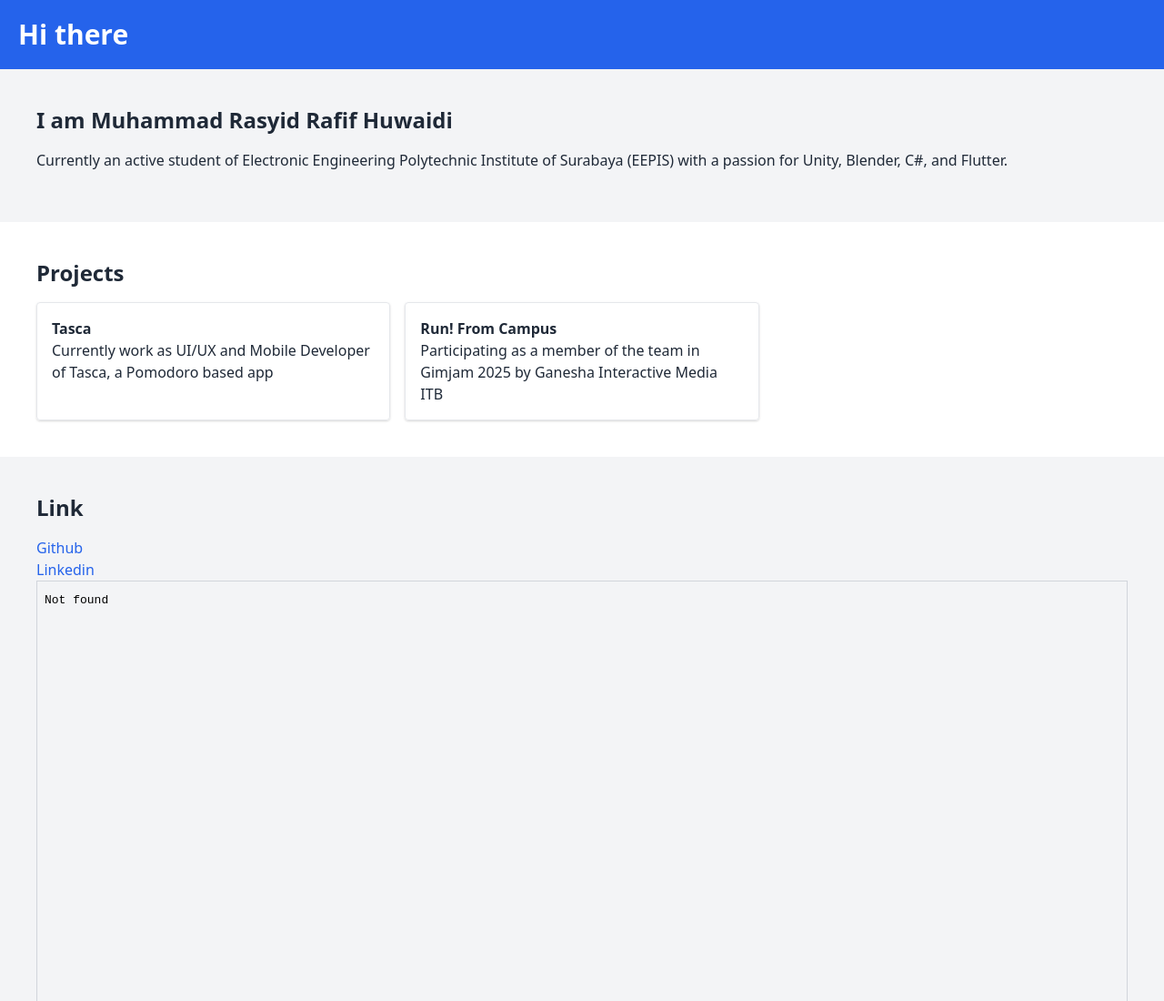
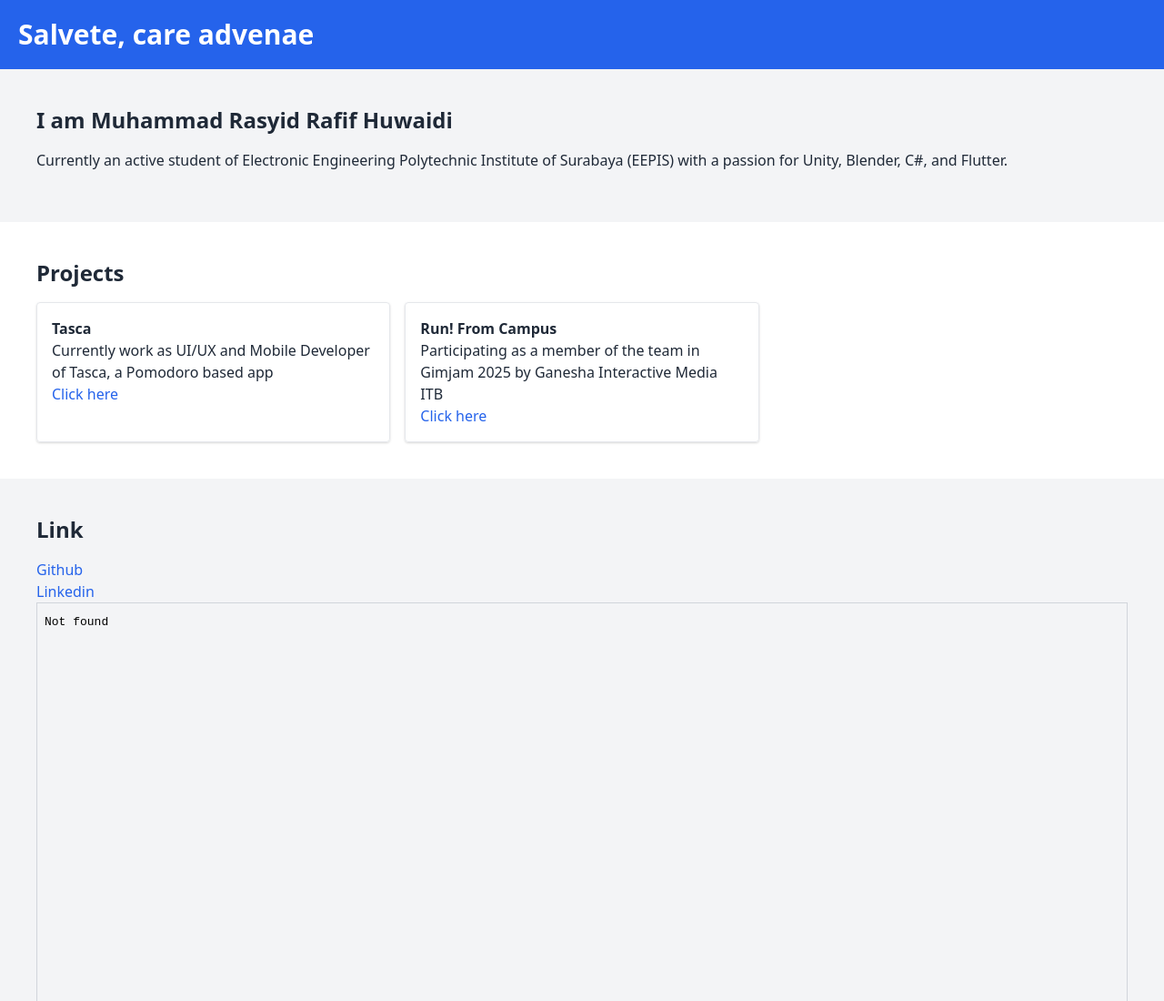
Before and after one commit to Aldnova/huwaidi, a plain HTML site: page index.html in a window 1280 px wide. Shown: the top 1100 px of the page at 91% size. Drawn offline with nearby package versions, Linux system fonts and the light colour scheme.

Commit message:
Modifikasi index.html

```diff
--- a/index.html
+++ b/index.html
@@ -11,7 +11,7 @@
 
     <!-- Header -->
     <header class="bg-blue-600 text-white p-5">
-        <h1 class="text-3xl font-bold">Hi there</h1>
+        <h1 class="text-3xl font-bold">Salvete, care advenae</h1>
     </header>
 
     <!-- About Section -->
@@ -27,11 +27,12 @@
             <div class="border p-4 rounded shadow">
                 <h3 class="font-bold">Tasca</h3>
                 <p>Currently work as UI/UX and Mobile Developer of Tasca, a Pomodoro based app</p>
+                <p><a href="https://play.google.com/store/apps/details?id=com.tascaid.app" class="text-blue-600 hover:text-blue-800">Click here</a></p>
             </div>
             <div class="border p-4 rounded shadow">
                 <h3 class="font-bold">Run! From Campus</h3>
                 <p>Participating as a member of the team in Gimjam 2025 by Ganesha Interactive Media ITB</p>
-                <p><a href="https://akhmad-tegar.itch.io/run-from-campus" class="text-blue-600 hover:text-blue-800"></a></p>
+                <p><a href="https://akhmad-tegar.itch.io/run-from-campus" class="text-blue-600 hover:text-blue-800">Click here</a></p>
             </div>
         </div>
     </section>
```
